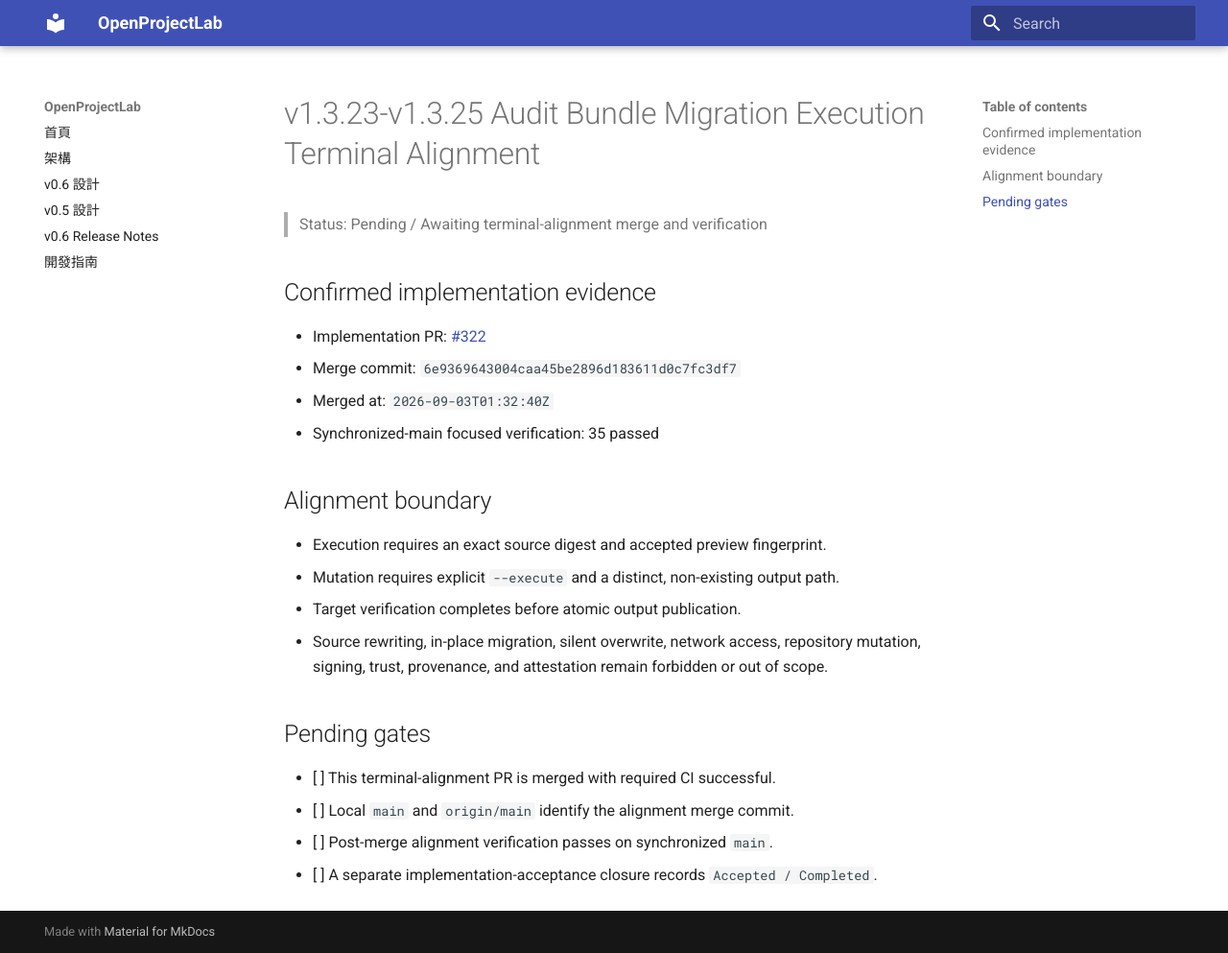
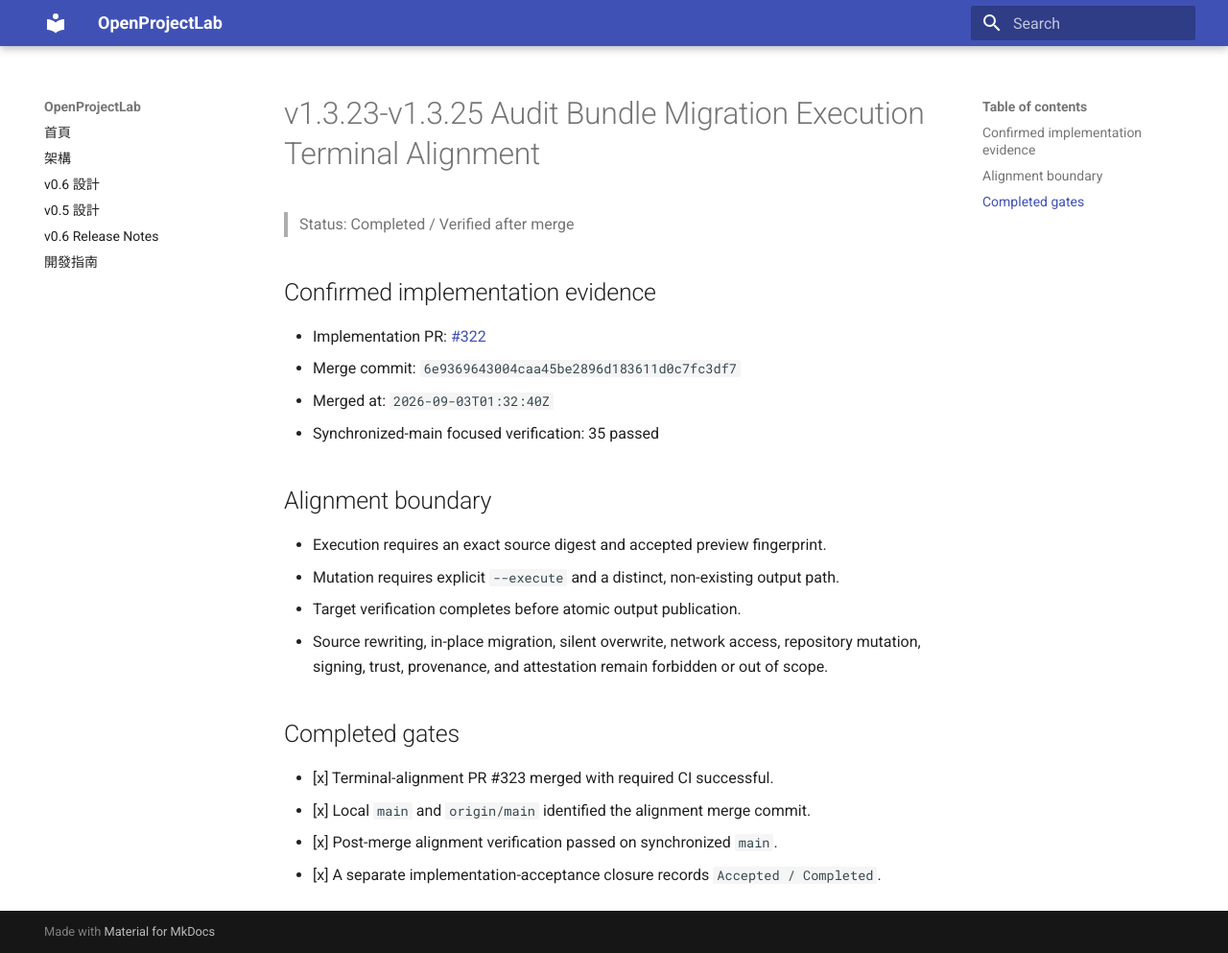
Before and after one commit to khwang1964/OpenProjectLab, an MkDocs documentation site: the page built from docs/releases/v1.3.23-v1.3.25-audit-bundle-migration-execution-terminal-alignment.md, in a window 1280 px wide and 993 px high. Shown: the whole window at 96% size. Built offline with MkDocs 1.6.1 and Material for MkDocs 9.7.7, drawn with Linux system fonts in a browser that asks for light colours.

Commit message:
docs: accept v1.3.23-v1.3.25 audit bundle migration execution (#324)

```diff
--- a/docs/releases/v1.3.23-v1.3.25-audit-bundle-migration-execution-terminal-alignment.md
+++ b/docs/releases/v1.3.23-v1.3.25-audit-bundle-migration-execution-terminal-alignment.md
@@ -1,6 +1,6 @@
 # v1.3.23-v1.3.25 Audit Bundle Migration Execution Terminal Alignment
 
-> Status: Pending / Awaiting terminal-alignment merge and verification
+> Status: Completed / Verified after merge
 
 ## Confirmed implementation evidence
 
@@ -17,9 +17,9 @@
 - Source rewriting, in-place migration, silent overwrite, network access, repository
   mutation, signing, trust, provenance, and attestation remain forbidden or out of scope.
 
-## Pending gates
+## Completed gates
 
-- [ ] This terminal-alignment PR is merged with required CI successful.
-- [ ] Local `main` and `origin/main` identify the alignment merge commit.
-- [ ] Post-merge alignment verification passes on synchronized `main`.
-- [ ] A separate implementation-acceptance closure records `Accepted / Completed`.
+- [x] Terminal-alignment PR #323 merged with required CI successful.
+- [x] Local `main` and `origin/main` identified the alignment merge commit.
+- [x] Post-merge alignment verification passed on synchronized `main`.
+- [x] A separate implementation-acceptance closure records `Accepted / Completed`.
```
Also changed, not shown: CHANGELOG.md (+8 -0 lines), docs/HISTORY.md (+8 -0 lines), docs/releases/v1.3.23-v1.3.25-audit-bundle-migration-execution-implementation-acceptance.md (added, +26 -0 lines), docs/releases/v1.3.23-v1.3.25-audit-bundle-migration-execution-implementation.md (+2 -2 lines), docs/roadmap.md (+9 -0 lines), 3 other files.
